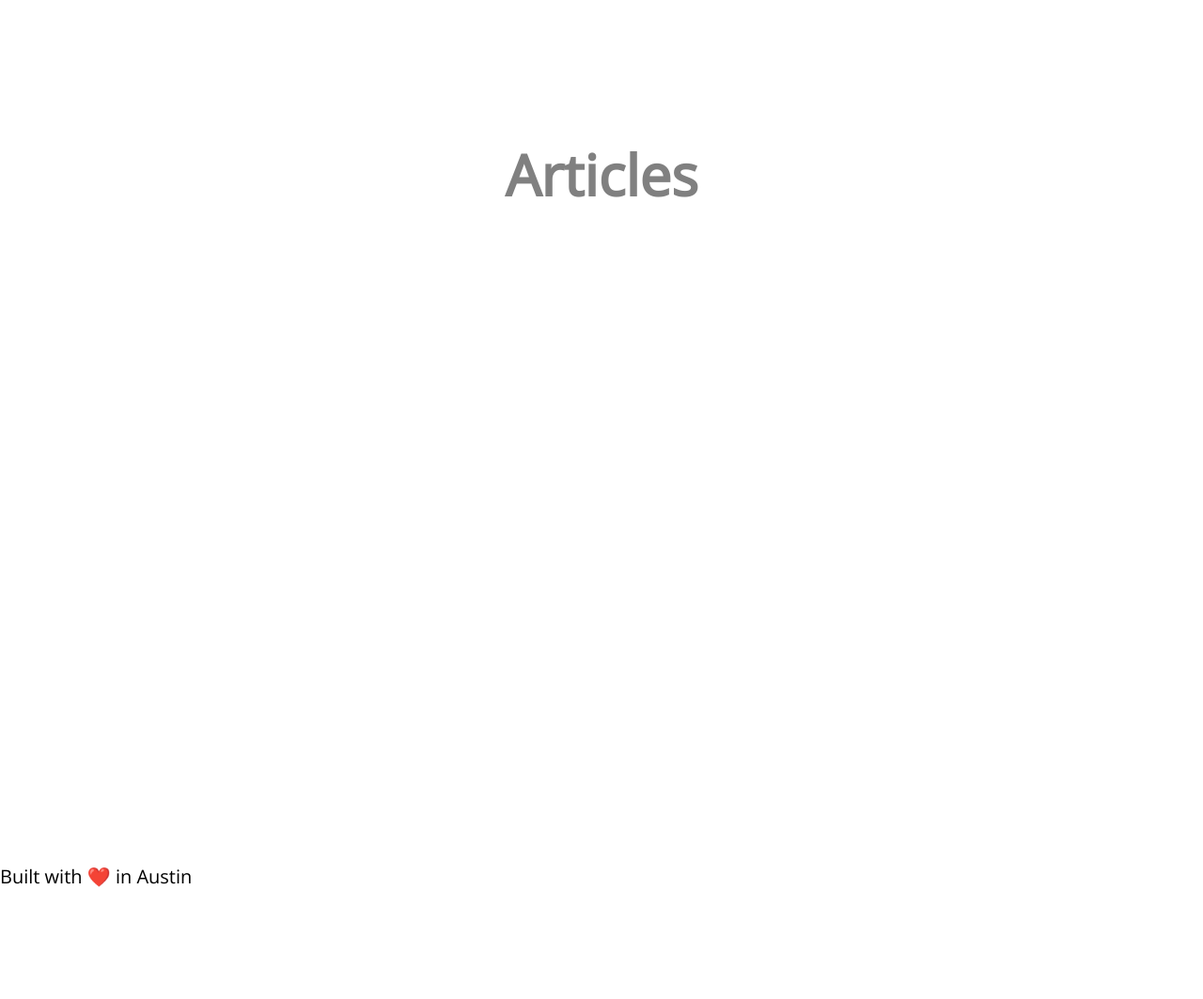
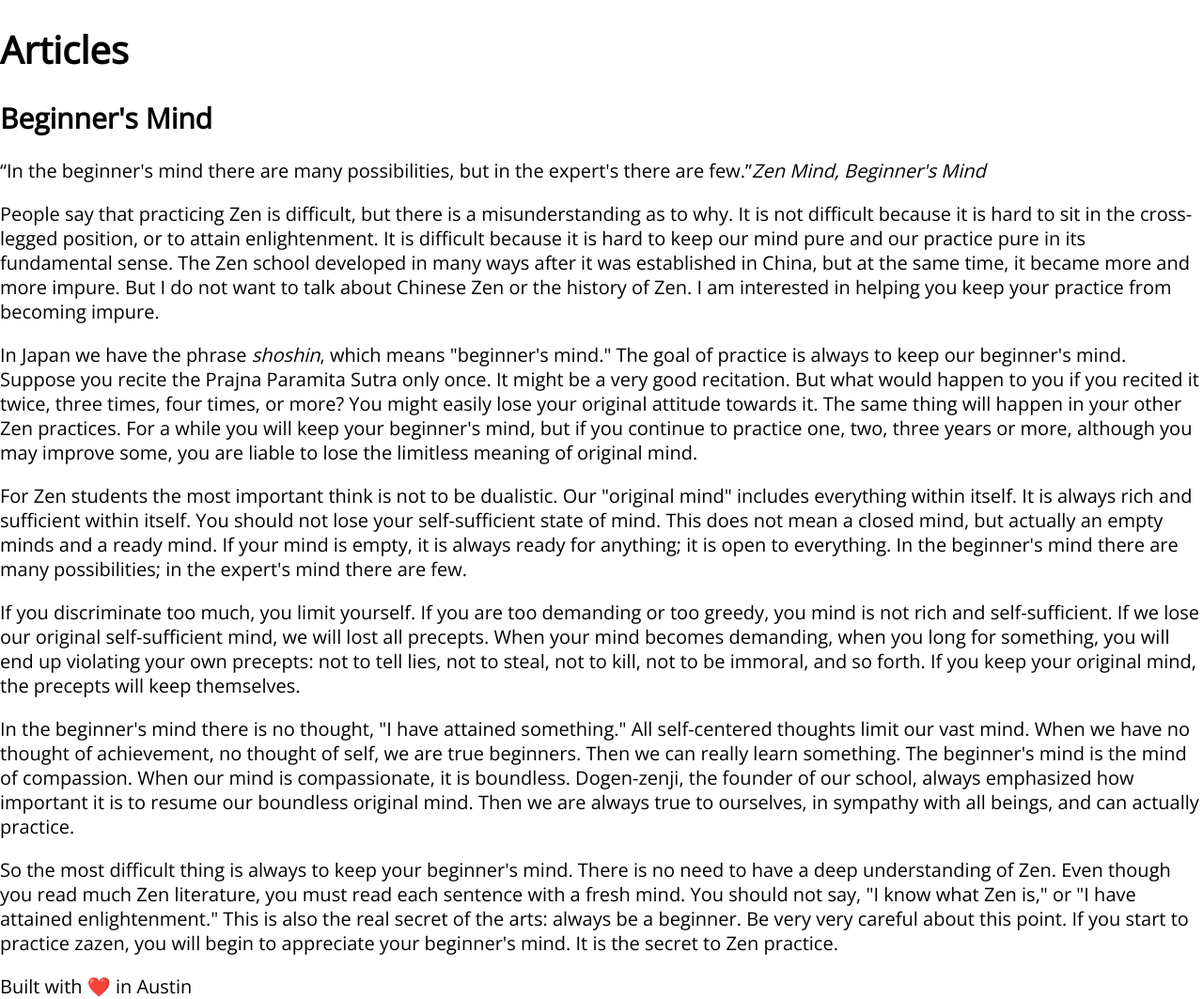
Before and after one commit to earth2travis/travis-mccutcheon, a Gatsby site: page /articles in a window 1280 px wide. Shown: the whole page at 94% size. Before the commit the page ends 946 px from the top, so only its background shows below. Built offline with nearby package versions, Linux system fonts and the light colour scheme; Gatsby itself is replaced by a stand-in of ours.

Commit message:
Add Beginner's Mind

```diff
--- a/src/pages/articles.js
+++ b/src/pages/articles.js
@@ -6,11 +6,81 @@ import SEO from "../components/seo"
 const Articles = () => (
   <Layout>
     <SEO title="Articles" />
-    <div className="Hero">
-      <div className="HeroGroup">
-        <h1>Articles</h1>
-      </div>
-    </div>
+    <h1>Articles</h1>
+    <article>
+      <h1>Beginner's Mind</h1>
+      <q>
+        In the beginner's mind there are many possibilities, but in the expert's
+        there are few.
+      </q>
+      <cite>Zen Mind, Beginner's Mind</cite>
+
+      <p>
+        People say that practicing Zen is difficult, but there is a
+        misunderstanding as to why. It is not difficult because it is hard to
+        sit in the cross-legged position, or to attain enlightenment. It is
+        difficult because it is hard to keep our mind pure and our practice pure
+        in its fundamental sense. The Zen school developed in many ways after it
+        was established in China, but at the same time, it became more and more
+        impure. But I do not want to talk about Chinese Zen or the history of
+        Zen. I am interested in helping you keep your practice from becoming
+        impure.
+      </p>
+      <p>
+        In Japan we have the phrase <em>shoshin</em>, which means "beginner's
+        mind." The goal of practice is always to keep our beginner's mind.
+        Suppose you recite the Prajna Paramita Sutra only once. It might be a
+        very good recitation. But what would happen to you if you recited it
+        twice, three times, four times, or more? You might easily lose your
+        original attitude towards it. The same thing will happen in your other
+        Zen practices. For a while you will keep your beginner's mind, but if
+        you continue to practice one, two, three years or more, although you may
+        improve some, you are liable to lose the limitless meaning of original
+        mind.
+      </p>
+
+      <p>
+        For Zen students the most important think is not to be dualistic. Our
+        "original mind" includes everything within itself. It is always rich and
+        sufficient within itself. You should not lose your self-sufficient state
+        of mind. This does not mean a closed mind, but actually an empty minds
+        and a ready mind. If your mind is empty, it is always ready for
+        anything; it is open to everything. In the beginner's mind there are
+        many possibilities; in the expert's mind there are few.
+      </p>
+
+      <p>
+        If you discriminate too much, you limit yourself. If you are too
+        demanding or too greedy, you mind is not rich and self-sufficient. If we
+        lose our original self-sufficient mind, we will lost all precepts. When
+        your mind becomes demanding, when you long for something, you will end
+        up violating your own precepts: not to tell lies, not to steal, not to
+        kill, not to be immoral, and so forth. If you keep your original mind,
+        the precepts will keep themselves.
+      </p>
+
+      <p>
+        In the beginner's mind there is no thought, "I have attained something."
+        All self-centered thoughts limit our vast mind. When we have no thought
+        of achievement, no thought of self, we are true beginners. Then we can
+        really learn something. The beginner's mind is the mind of compassion.
+        When our mind is compassionate, it is boundless. Dogen-zenji, the
+        founder of our school, always emphasized how important it is to resume
+        our boundless original mind. Then we are always true to ourselves, in
+        sympathy with all beings, and can actually practice.
+      </p>
+
+      <p>
+        So the most difficult thing is always to keep your beginner's mind.
+        There is no need to have a deep understanding of Zen. Even though you
+        read much Zen literature, you must read each sentence with a fresh mind.
+        You should not say, "I know what Zen is," or "I have attained
+        enlightenment." This is also the real secret of the arts: always be a
+        beginner. Be very very careful about this point. If you start to
+        practice zazen, you will begin to appreciate your beginner's mind. It is
+        the secret to Zen practice.
+      </p>
+    </article>
   </Layout>
 )
 
```
